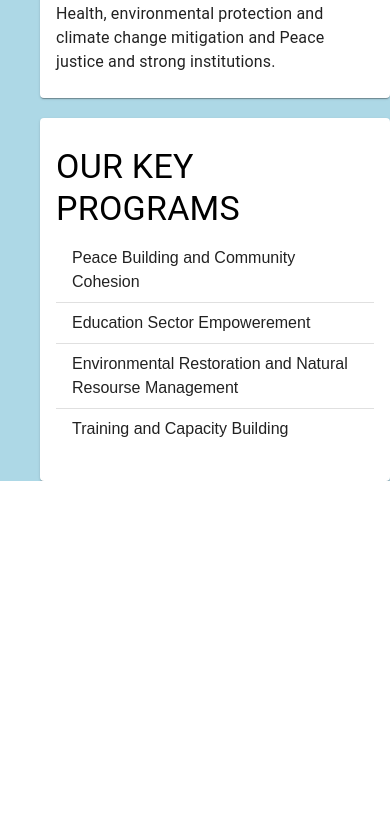
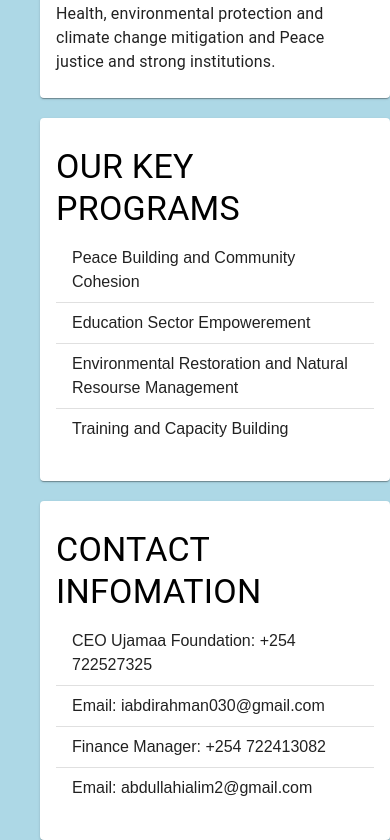
Before and after one commit to ahmednule/Ujamaa-Foundation, a Next.js app: page / in a window 390 px wide. Shown: the part 8582-9422 px from the top of the page. Before the commit the page ends 9063 px from the top, so only its background shows below. Built offline with nearby package versions, Linux system fonts and the light colour scheme.

Commit message:
feature: created the contact us page with only 2 details, the emails for the ceo and finance manager with their phone numbers, later when the next is back, will implemennt it and put the icons inside

```diff
--- a/src/components/Footer.jsx
+++ b/src/components/Footer.jsx
@@ -1,4 +1,6 @@
-import { Typography, Card, CardHeader, CardContent,Box, List, ListItem, ListItemButton, Divider } from "@mui/material"
+"use client"
+import { Typography, Card, CardContent,Box, List, ListItem, Divider, ListItemIcon, ListItemText, ListItemButton } from "@mui/material"
+// import { PhoneEnabledIcon, EmailIcon, LocationOnIcon,FacebookIcon,XIcon,InstagramIcon} from "@mui/icons-material"
 export default function Footer(){
     return (
         <>
@@ -42,6 +44,30 @@ environmental protection and climate change mitigation and Peace justice and str
                 </List>
                 </CardContent>
         </Card>
+        <Card className="max-w-96 max-h-50 " sx={{marginLeft:"40px",marginTop:"20px"}} >
+            <CardContent className="mt-3">
+            <Typography variant="h4" color="black">
+                   CONTACT INFOMATION
+                </Typography>
+                <List>
+                    <ListItem sx={{cursor:"pointer"}}>
+                    CEO Ujamaa Foundation: +254 722527325
+                    </ListItem>
+                    <Divider/>
+                    <ListItem sx={{cursor:"pointer"}}>
+                    Email: iabdirahman030@gmail.com
+                    </ListItem>
+                    <Divider/>
+                    <ListItem sx={{cursor:"pointer"}}>
+                    Finance Manager: +254 722413082
+                    </ListItem>
+                    <Divider/>
+                    <ListItem sx={{cursor:"pointer"}} component="a" href="#">
+                    Email: abdullahialim2@gmail.com
+                    </ListItem>
+                </List>
+                </CardContent>
+        </Card>
         </Box>
         </>
     )
```
